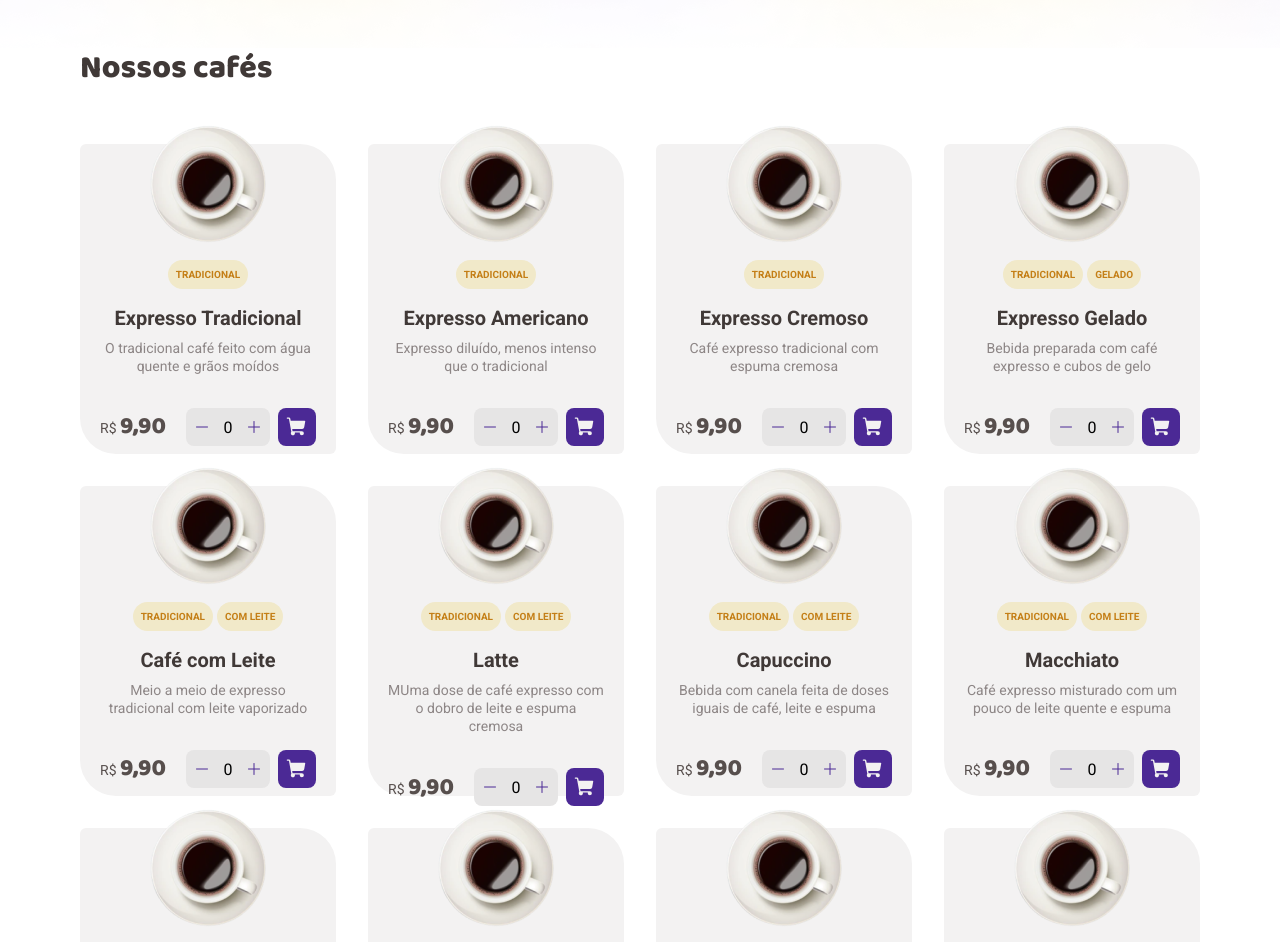
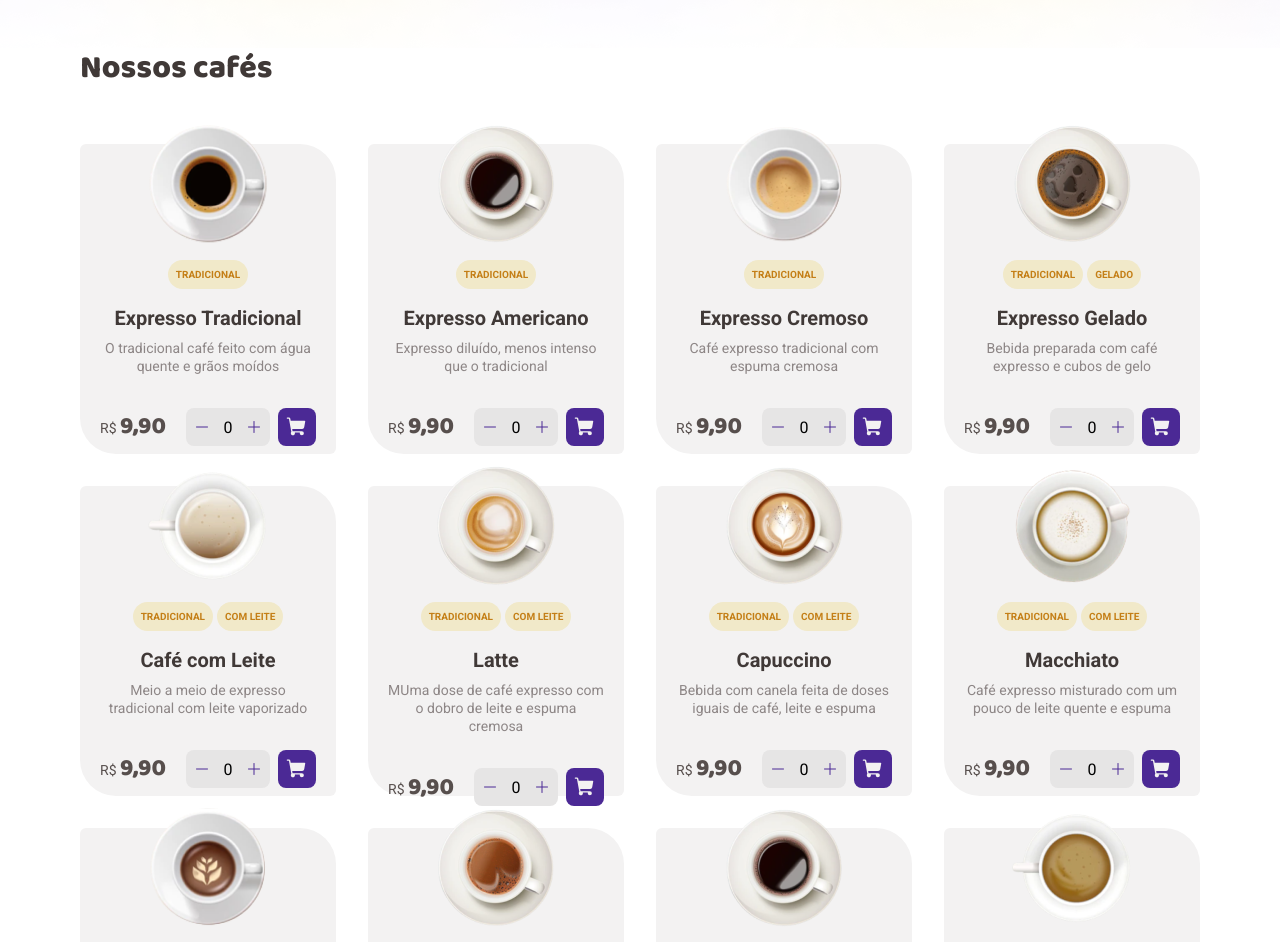
Before and after one commit to kevinrf100/challenge-ignite-reactjs-coffee-delivery, a React (Vite) app: page / in a window 1280 px wide. Shown: the part 600-1542 px from the top of the page. Built offline with nearby package versions, Linux system fonts and the light colour scheme.

Commit message:
coffee images

```diff
--- a/src/pages/home/components/CoffeeShop/index.tsx
+++ b/src/pages/home/components/CoffeeShop/index.tsx
@@ -11,7 +11,7 @@ export function CoffeeShop() {
   const coffeeList = [
     {
       id: uuid(),
-      image: "/Coffees/Expressos/ExpressoAmericano.png",
+      image: "/Coffees/Expressos/ExpressoTradicional.png",
       tags: ["tradicional"],
       title: "Expresso Tradicional",
       description: "O tradicional café feito com água quente e grãos moídos",
@@ -27,7 +27,7 @@ export function CoffeeShop() {
     },
     {
       id: uuid(),
-      image: "/Coffees/Expressos/ExpressoAmericano.png",
+      image: "/Coffees/Expressos/ExpressoCremoso.png",
       tags: ["tradicional"],
       title: "Expresso Cremoso",
       description: "Café expresso tradicional com espuma cremosa",
@@ -35,7 +35,7 @@ export function CoffeeShop() {
     },
     {
       id: uuid(),
-      image: "/Coffees/Expressos/ExpressoAmericano.png",
+      image: "/Coffees/Expressos/ExpressoGelado.png",
       tags: ["tradicional", "gelado"],
       title: "Expresso Gelado",
       description: "Bebida preparada com café expresso e cubos de gelo",
@@ -43,7 +43,7 @@ export function CoffeeShop() {
     },
     {
       id: uuid(),
-      image: "/Coffees/Expressos/ExpressoAmericano.png",
+      image: "/Coffees/WithMilk/CafeComLeite.png",
       tags: ["tradicional", "com leite"],
       title: "Café com Leite",
       description: "Meio a meio de expresso tradicional com leite vaporizado",
@@ -51,7 +51,7 @@ export function CoffeeShop() {
     },
     {
       id: uuid(),
-      image: "/Coffees/Expressos/ExpressoAmericano.png",
+      image: "/Coffees/WithMilk/Latte.png",
       tags: ["tradicional", "com leite"],
       title: "Latte",
       description:
@@ -60,7 +60,7 @@ export function CoffeeShop() {
     },
     {
       id: uuid(),
-      image: "/Coffees/Expressos/ExpressoAmericano.png",
+      image: "/Coffees/WithMilk/Capuccino.png",
       tags: ["tradicional", "com leite"],
       title: "Capuccino",
       description:
@@ -69,7 +69,7 @@ export function CoffeeShop() {
     },
     {
       id: uuid(),
-      image: "/Coffees/Expressos/ExpressoAmericano.png",
+      image: "/Coffees/WithMilk/Macchiato.png",
       tags: ["tradicional", "com leite"],
       title: "Macchiato",
       description:
@@ -78,7 +78,7 @@ export function CoffeeShop() {
     },
     {
       id: uuid(),
-      image: "/Coffees/Expressos/ExpressoAmericano.png",
+      image: "/Coffees/WithMilk/Mocaccino.png",
       tags: ["tradicional", "com leite"],
       title: "Mocaccino",
       description: "Café expresso com calda de chocolate, pouco leite e espuma",
@@ -86,7 +86,7 @@ export function CoffeeShop() {
     },
     {
       id: uuid(),
-      image: "/Coffees/Expressos/ExpressoAmericano.png",
+      image: "/Coffees/WithMilk/ChocolateQuente.png",
       tags: ["especial", "com leite"],
       title: "Chocolate Quente",
       description:
@@ -104,7 +104,7 @@ export function CoffeeShop() {
     },
     {
       id: uuid(),
-      image: "/Coffees/Expressos/ExpressoAmericano.png",
+      image: "/Coffees/Special/Havaiano.png",
       tags: ["especial"],
       title: "Havaiano",
       description: "Bebida adocicada preparada com café e leite de coco",
@@ -112,7 +112,7 @@ export function CoffeeShop() {
     },
     {
       id: uuid(),
-      image: "/Coffees/Expressos/ExpressoAmericano.png",
+      image: "/Coffees/Special/Arabe.png",
       tags: ["especial"],
       title: "Árabe",
       description: "Bebida preparada com grãos de café árabe e especiarias",
@@ -120,7 +120,7 @@ export function CoffeeShop() {
     },
     {
       id: uuid(),
-      image: "/Coffees/Expressos/ExpressoAmericano.png",
+      image: "/Coffees/Special/Irlandes.png",
       tags: ["especial"],
       title: "Irlandês",
       description: "Bebida a base de café, uísque irlandês, açúcar e chantilly",
```
Also changed, not shown: public/Coffees/WithMilk/ChocolateQuente.png (renamed from public/Coffees/Special/ChocolateQuente.png).
